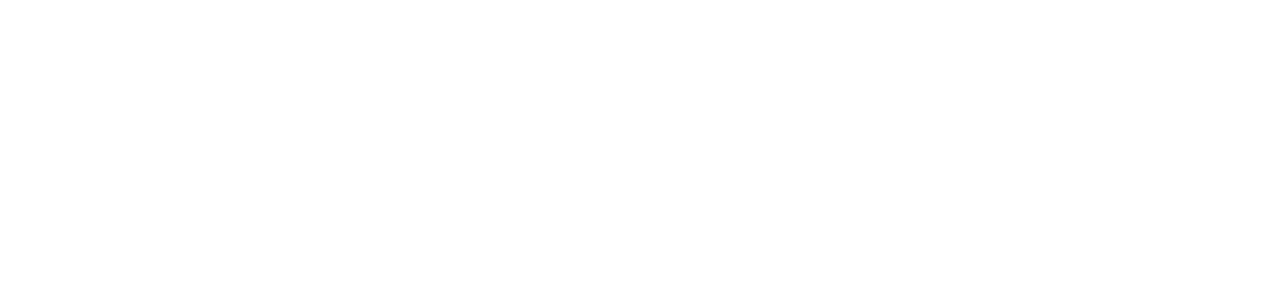
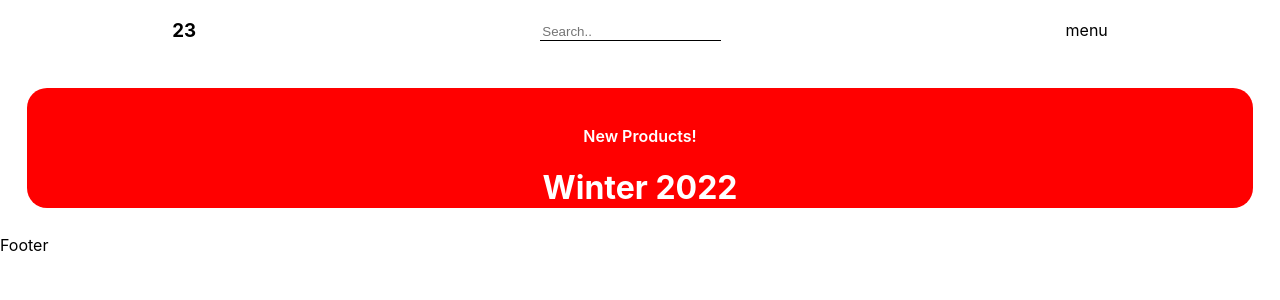
Before and after one commit to mvykool/Airman-23, a Next.js app in the folder airman-23/: page / in a window 1280 px wide. Shown: the top 300 px of the page. Built offline with nearby package versions, Linux system fonts and the light colour scheme.

Commit message:
added navbar and banner

```diff
--- /dev/null
+++ b/airman-23/components/Footer.tsx
@@ -0,0 +1,9 @@
+import React from 'react'
+
+const Footer = () => {
+  return (
+    <div>Footer</div>
+  )
+}
+
+export default Footer
--- /dev/null
+++ b/airman-23/components/Layout.tsx
@@ -0,0 +1,33 @@
+import React from 'react'
+import Head from 'next/head'
+import Navbar from './Navbar'
+import Footer from './Footer'
+
+interface Props{
+    children: any
+}
+
+
+const Layout = ({ children }: Props) => {
+  return (
+    <div className='layout'>
+        <Head>
+        <title>tuto ecommerce</title>
+        <meta name="description" content="Generated by create next app" />
+        <link rel="icon" href="/favicon.ico" />
+      </Head>
+
+      <header>
+        <Navbar/>
+      </header>
+      <main className='main-container'>
+        {children}
+      </main>
+      <footer>
+        <Footer/>
+      </footer>
+    </div>
+  )
+}
+
+export default Layout
--- /dev/null
+++ b/airman-23/components/Navbar.tsx
@@ -0,0 +1,28 @@
+import React from 'react'
+import { Box} from '@chakra-ui/react'
+
+const Navbar = () => {
+  return (
+    <div>
+      <Box display='flex' alignItems="center" justifyContent="space-around">
+         {/**Logo */}
+
+         <div>
+            <h3>23</h3>
+        </div>
+
+       {/**search bar */}
+
+       <div>
+         <input type="text" placeholder='Search..' className='search-bar'/>
+       </div>
+
+       {/**menu */}
+
+       menu
+      </Box>
+    </div>
+  )
+}
+
+export default Navbar
--- a/airman-23/pages/_app.tsx
+++ b/airman-23/pages/_app.tsx
@@ -1,6 +1,11 @@
 import '../styles/globals.css'
 import type { AppProps } from 'next/app'
+import  Layout  from '../components/Layout'
 
 export default function App({ Component, pageProps }: AppProps) {
-  return <Component {...pageProps} />
+  return (
+    <Layout>
+      <Component {...pageProps} />
+    </Layout>
+  )
 }
--- a/airman-23/pages/index.tsx
+++ b/airman-23/pages/index.tsx
@@ -1,17 +1,24 @@
 import Head from 'next/head'
-import Image from 'next/image'
-import styles from '../styles/Home.module.css'
+
+
 
 export default function Home() {
   return (
-    <div className={styles.container}>
+    <div>
       <Head>
-        <title>Create Next App</title>
+        <title>Airman-23 | Home</title>
         <meta name="description" content="Generated by create next app" />
         <link rel="icon" href="/favicon.ico" />
       </Head>
 
 
+     <div className='banner'>
+       <p className='banner-1'>New Products!</p>
+       <div>
+         <h1>Winter 2022</h1>
+       </div>
+     </div>
+
     </div>
   )
 }
--- a/airman-23/styles/Home.module.css
+++ /dev/null
@@ -1,129 +0,0 @@
-.container {
-  padding: 0 2rem;
-}
-
-.main {
-  min-height: 100vh;
-  padding: 4rem 0;
-  flex: 1;
-  display: flex;
-  flex-direction: column;
-  justify-content: center;
-  align-items: center;
-}
-
-.footer {
-  display: flex;
-  flex: 1;
-  padding: 2rem 0;
-  border-top: 1px solid #eaeaea;
-  justify-content: center;
-  align-items: center;
-}
-
-.footer a {
-  display: flex;
-  justify-content: center;
-  align-items: center;
-  flex-grow: 1;
-}
-
-.title a {
-  color: #0070f3;
-  text-decoration: none;
-}
-
-.title a:hover,
-.title a:focus,
-.title a:active {
-  text-decoration: underline;
-}
-
-.title {
-  margin: 0;
-  line-height: 1.15;
-  font-size: 4rem;
-}
-
-.title,
-.description {
-  text-align: center;
-}
-
-.description {
-  margin: 4rem 0;
-  line-height: 1.5;
-  font-size: 1.5rem;
-}
-
-.code {
-  background: #fafafa;
-  border-radius: 5px;
-  padding: 0.75rem;
-  font-size: 1.1rem;
-  font-family: Menlo, Monaco, Lucida Console, Liberation Mono, DejaVu Sans Mono,
-    Bitstream Vera Sans Mono, Courier New, monospace;
-}
-
-.grid {
-  display: flex;
-  align-items: center;
-  justify-content: center;
-  flex-wrap: wrap;
-  max-width: 800px;
-}
-
-.card {
-  margin: 1rem;
-  padding: 1.5rem;
-  text-align: left;
-  color: inherit;
-  text-decoration: none;
-  border: 1px solid #eaeaea;
-  border-radius: 10px;
-  transition: color 0.15s ease, border-color 0.15s ease;
-  max-width: 300px;
-}
-
-.card:hover,
-.card:focus,
-.card:active {
-  color: #0070f3;
-  border-color: #0070f3;
-}
-
-.card h2 {
-  margin: 0 0 1rem 0;
-  font-size: 1.5rem;
-}
-
-.card p {
-  margin: 0;
-  font-size: 1.25rem;
-  line-height: 1.5;
-}
-
-.logo {
-  height: 1em;
-  margin-left: 0.5rem;
-}
-
-@media (max-width: 600px) {
-  .grid {
-    width: 100%;
-    flex-direction: column;
-  }
-}
-
-@media (prefers-color-scheme: dark) {
-  .card,
-  .footer {
-    border-color: #222;
-  }
-  .code {
-    background: #111;
-  }
-  .logo img {
-    filter: invert(1);
-  }
-}
--- a/airman-23/styles/globals.css
+++ b/airman-23/styles/globals.css
@@ -15,12 +15,34 @@ a {
   box-sizing: border-box;
 }
 
-@media (prefers-color-scheme: dark) {
-  html {
-    color-scheme: dark;
-  }
-  body {
-    color: white;
-    background: black;
-  }
+
+
+.search-bar{
+  outline: none;
+  border: none;
+  background: transparent;
+  border-bottom: 1px solid black;
 }
+
+
+/*home*/
+
+
+.banner{
+  background-color: red;
+  color: white;
+  height: 15vh;
+  margin: 1.7rem;
+  border-radius: 20px;
+  padding: 1.5rem;
+  display: flex;
+  flex-direction: column;
+  justify-content: center;
+  align-items: center;
+}
+
+.banner-1{
+  margin-top: 5%;
+  margin-bottom: 1px;
+  font-weight: 600;
+}
```
